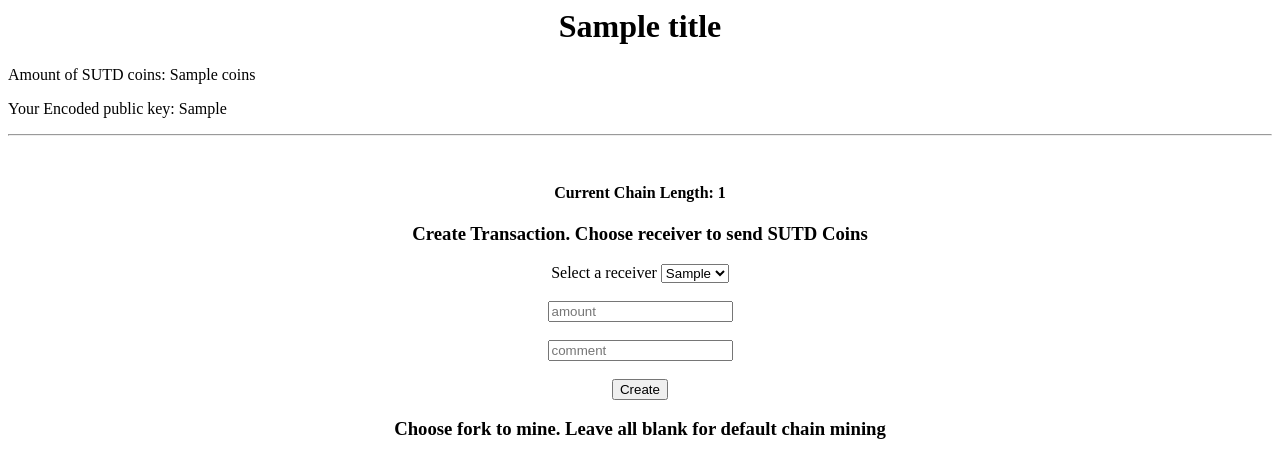
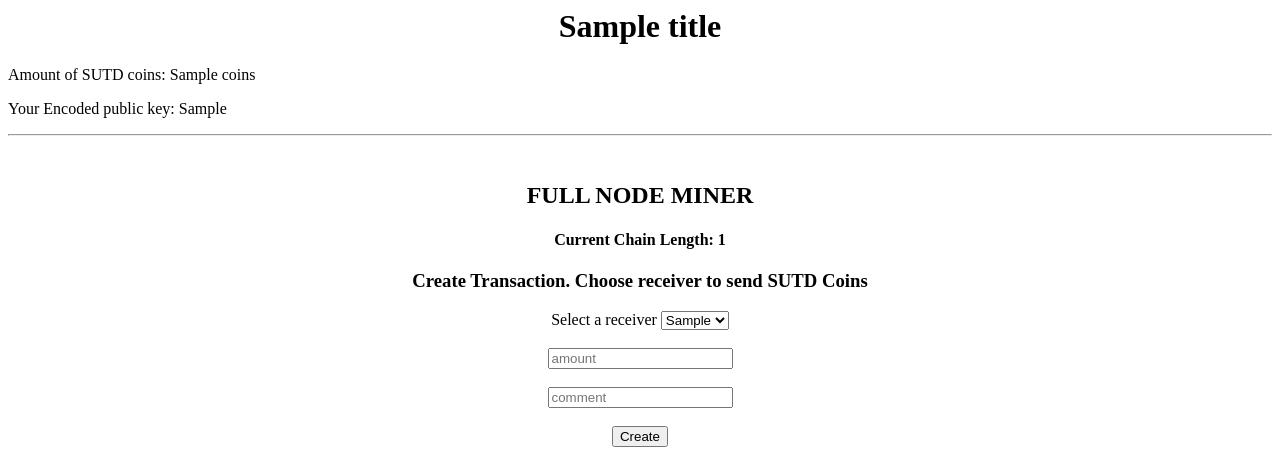
Before and after one commit to eugenechia95/blockchain-sutd, a Flask app: template Exercises/templates/index.html in a window 1280 px wide. Shown: the top 449 px of the page. Run offline with Flask 2, Linux system fonts and the light colour scheme; the template is opened without the code that fills it: most values are stand-ins (such as "Sample title", 1, 10 or a date in 2020); parts of the project's set-up code (start-up, migrations or seed data) failed here and were passed over.

Commit message:
minor refactoring

```diff
--- a/Exercises/server.py
+++ b/Exercises/server.py
@@ -352,6 +352,7 @@ def announce_new_block(block):
     Other blocks can simply verify the proof of work and add it to their
     respective chains.
     """
+    print("announcing!")
     for peer in peers:
         url = "{}add_block".format(peer)
         headers = {'Content-Type': "application/json"}
--- a/Exercises/templates/index.html
+++ b/Exercises/templates/index.html
@@ -6,6 +6,7 @@
 	<br>
 
 	<center>
+	<h2>FULL NODE MINER</h2>
 	<h4>Current Chain Length: {{current_length}}</h4>
 	{% if forked %}
 	<h4>Main chain replaced with forked!</h4>
```
